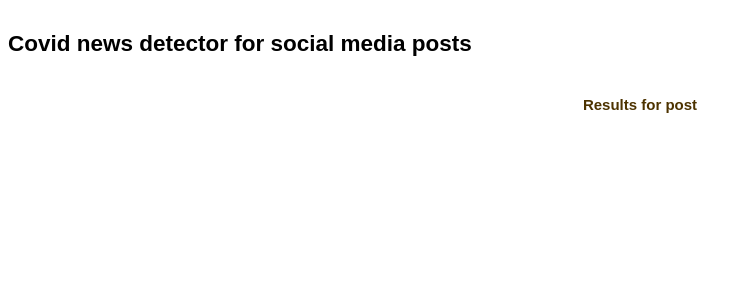
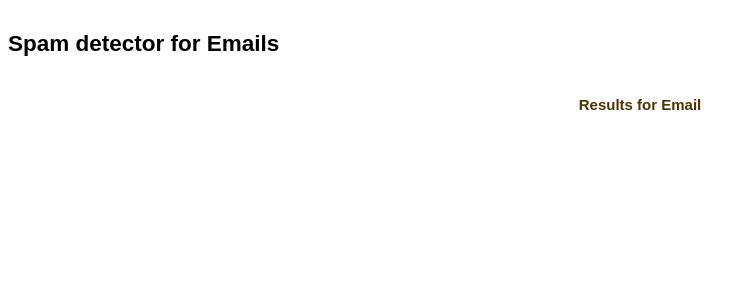
Before and after one commit to mansi75/Spam-Classifier, a Flask app: template templates/result.html in a window 1280 px wide. Shown: the top 300 px of the page, without its empty margins (0-755 px from the left). Run offline with Flask 2, Linux system fonts and the light colour scheme; the template is opened without the code that fills it, so the values that code supplies are empty; parts of the project's set-up code (start-up, migrations or seed data) failed here and were passed over.

Commit message:
Update result.html

```diff
--- a/templates/result.html
+++ b/templates/result.html
@@ -9,11 +9,11 @@
 	<header>
 		<div class="container">
 
-		<h2>Covid news detector for social media posts </h2>
+		<h2>Spam detector for Emails</h2>
 
 	</div>
 	</header>
-	<p style="color:#4d3300;font-size:20;text-align: center;"><b>Results for post</b></p>
+	<p style="color:#4d3300;font-size:20;text-align: center;"><b>Results for Email</b></p>
 	<div class="results">
 
 
```
